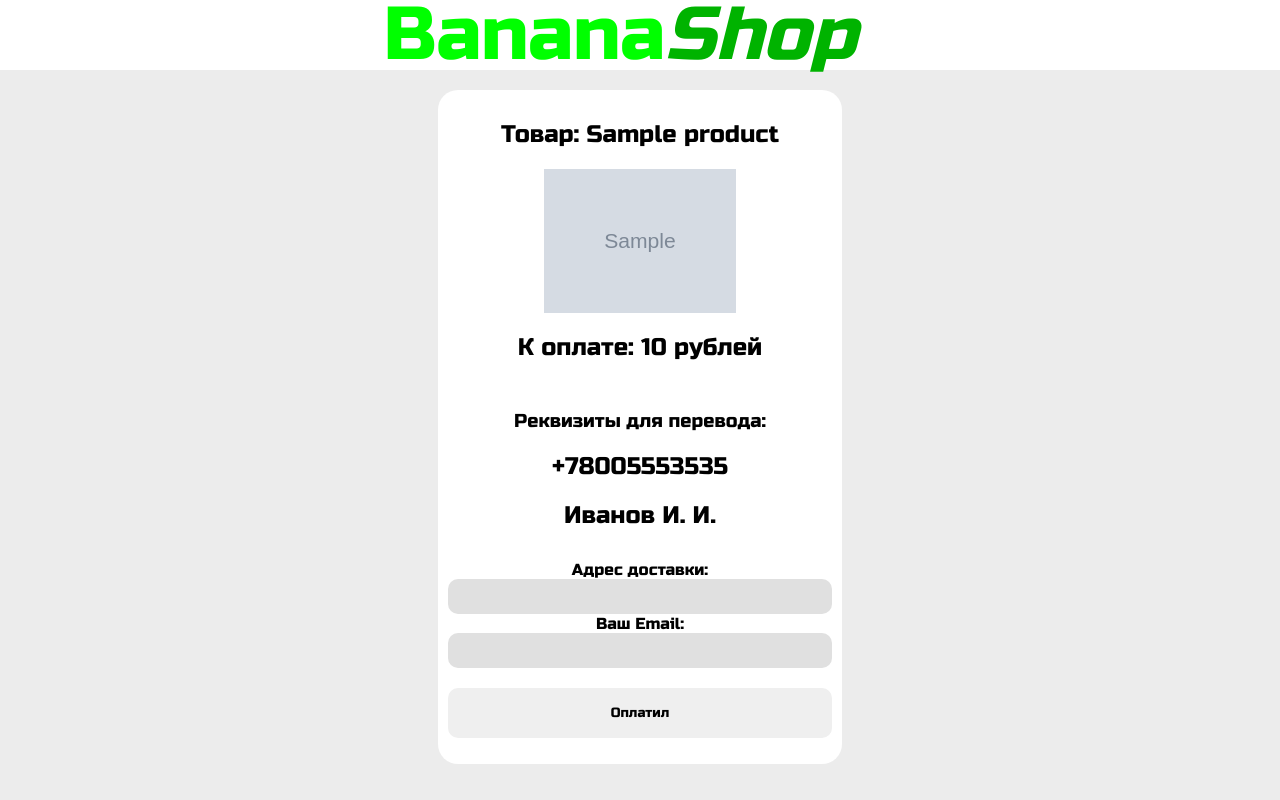
After one commit to bonanoz/internet-shop, a Django app: page /payment/1 in a window 1280 px wide. The commit adds this page. Run offline with Django 5.2, Linux system fonts and the light colour scheme; tables that the repository leaves empty hold one stand-in row (values such as "Sample post"); grey boxes marked "Sample" are stand-in pictures.

Commit message:
final version

```diff
--- a/internetshop/shop/models.py
+++ b/internetshop/shop/models.py
@@ -9,13 +9,10 @@ class Product(models.Model):
     description = models.TextField()
     price = models.IntegerField()
     image_url = models.CharField(max_length=1024)
-
     def __str__(self):
         return self.name
-
-    class Review(models.Model):
+class Review(models.Model):
         product = models.ForeignKey(Product, on_delete=models.CASCADE)
-
         author = models.CharField(max_length=256)
         rating = models.IntegerField()
         usage_duration = models.IntegerField()
--- a/internetshop/shop/static/style.css
+++ b/internetshop/shop/static/style.css
@@ -1,4 +1,4 @@
-   @import url('https://fonts.googleapis.com/css2?family=Tiny5&display=swap');
+   @import url('https://fonts.googleapis.com/css2?family=Russo+One&display=swap');
     html, body {
     background-color: #ececec;
     padding: 0;
@@ -7,7 +7,9 @@
 
 
     * {
-        font-family: Tiny5;
+        font-family: "Russo One", sans-serif;
+  font-weight: 400;
+  font-style: normal;
     }
 
 
@@ -24,7 +26,7 @@
 
 h1 {
     font-size: 75px;
-    color: #0021f3;
+    color: #00B300;
     font-style: italic;
     margin: 0;
 
@@ -161,3 +163,37 @@ button {
     padding: 10px;
     border-radius: 10px;
 }
+.paymentCard {
+    margin-top: 20px;
+
+    margin-left: auto;
+    margin-right: auto;
+    width: 30%;
+    text-align: center;
+
+    border-radius: 20px;
+    background: white;
+
+    padding: 10px;
+}
+.vspace {
+    height: 10px;
+}
+
+.paymentButton {
+    width: 100%;
+}
+.paymentForm {
+    display: flex;
+    flex-direction: column;
+}
+
+.paymentForm input {
+    background-color: #e0e0e0;
+    padding: 5px !important;
+
+    font-size: 20px;
+    border: none;
+    padding: 11px;
+    border-radius: 10px;
+}
--- a/internetshop/shop/templates/index.html
+++ b/internetshop/shop/templates/index.html
@@ -1,4 +1,5 @@
 {% load static %}
+<base href="/">
 <link rel="stylesheet" href="{% static 'style.css' %}">
 
 <div class="navigation">
@@ -7,7 +8,6 @@
 
 <a class="navlink" href="/">Главная</a>
 <a class="navlink" href="/products">Товары</a>
-<a class="navlink" href="/aboutus">О нас</a>
 </div>
 <form class="filter">
     <input class="searchInput" name="search" value="{{ search }}" placeholder="Название товара" />
@@ -39,7 +39,9 @@
 
     <div class="price">
         <h3>{{ product.price }} ₽</h3>
-        <button>Купить</button>
+        <a href="/payment/{{ product.id }}">
+            <button>Купить</button>
+        </a>
     </div>
 </div>
 {% endfor %}
--- /dev/null
+++ b/internetshop/shop/templates/payment.html
@@ -0,0 +1,36 @@
+{% load static %}
+<link rel="stylesheet" href="{% static 'style.css' %}">
+
+<div class="navigation">
+
+<h1><span style="color: #00ff00">Banana</span>Shop</h1>
+
+
+</div>
+
+<div class="paymentCard">
+    <h2>Товар: {{ product.name }}</h2>
+    <img class="productImage" src="{{ product.image_url }}">
+    <h2>К оплате: {{ product.price }} рублей</h2>
+    <div class="vspace"></div>
+    <h3>Реквизиты для перевода:</h3>
+    <h2>+78005553535</h2>
+    <h2>Иванов И. И.</h2>
+    <div class="vspace"></div>
+    <form class="paymentForm" method="post">
+        {% csrf_token %}
+        <label>Адрес доставки:</label>
+        <input name="address" required>
+        <label>Ваш Email:</label>
+        <input name="name" required>
+        <div class="vspace"></div>
+        <div class="vspace"></div>
+        <button class="paymentButton">Оплатил</button>
+    </form>
+</div>
+
+<script>
+function copyPhone() {
+    navigator.clipboard.writeText('+78005553535');
+}
+</script>
--- a/internetshop/shop/urls.py
+++ b/internetshop/shop/urls.py
@@ -4,6 +4,8 @@ from . import views
 
 urlpatterns = [
     path("", views.home, name="home"),
-    path("product/<int:id>", views.view_product, name="view_product")
+    path("product/<int:id>", views.view_product, name="view_product"),
+    path("payment/<int:id>", views.payment, name='payment'),
+    path("success", views.success, name='success')
 
 ]
--- a/internetshop/shop/views.py
+++ b/internetshop/shop/views.py
@@ -1,7 +1,14 @@
-from django.shortcuts import render
+from django.shortcuts import render, redirect
 from django.http import HttpResponse
 
-from .models import Product
+from .models import Product, Review
+
+import telebot
+
+from .config import BOT_TOKEN, CHAT_ID
+
+
+bot = telebot.TeleBot(BOT_TOKEN)
 
 
 # Create your views here.
@@ -24,3 +31,26 @@ def view_product(request, id):
     return render(request, 'product.html', {
         'product': product
     })
+
+
+def payment(request, id):
+    product = Product.objects.filter(id=id).first()
+
+
+    if request.method == "POST":
+        name = request.POST.get('name')
+        address = request.POST.get('address')
+        # Send message to Telegram
+        bot.send_message(CHAT_ID, f'''📦 Новый заказ: {product.name}
+        💸 Цена: {product.price} рублей
+ФИО покупателя: {name}
+Адрес доставки: {address}
+''')
+        return redirect('/success')
+
+    return render(request, "payment.html", {
+        'product': product
+    })
+
+def success(request):
+    return render(request, 'success.html')
```
Also changed, not shown: internetshop/internetshop/settings.py (+0 -7 lines), internetshop/shop/templates/404.html (added, +16 -0 lines), internetshop/shop/templates/product.html (+3 -11 lines), internetshop/shop/templates/success.html (added, +20 -0 lines), main.py (deleted), 1 other file.
